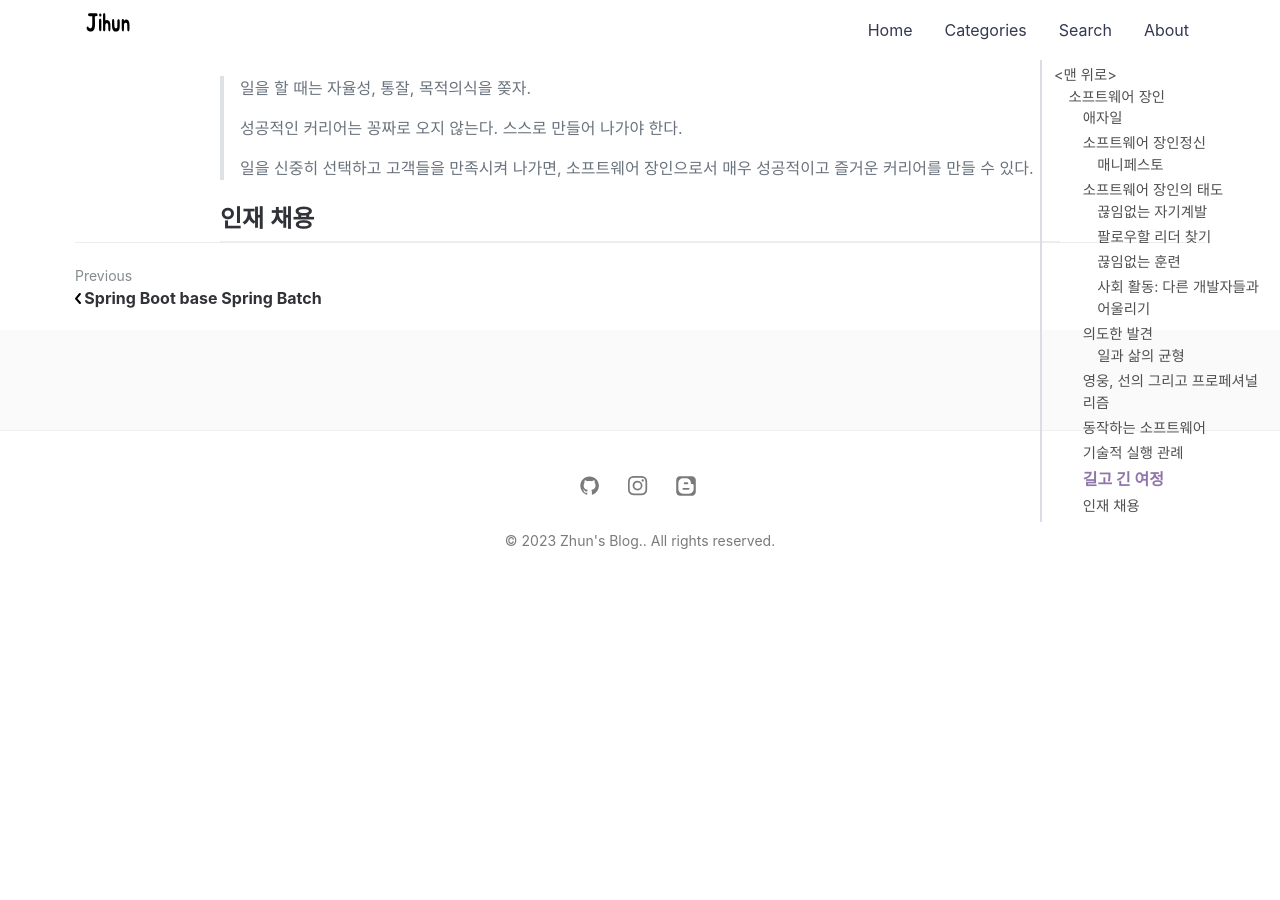
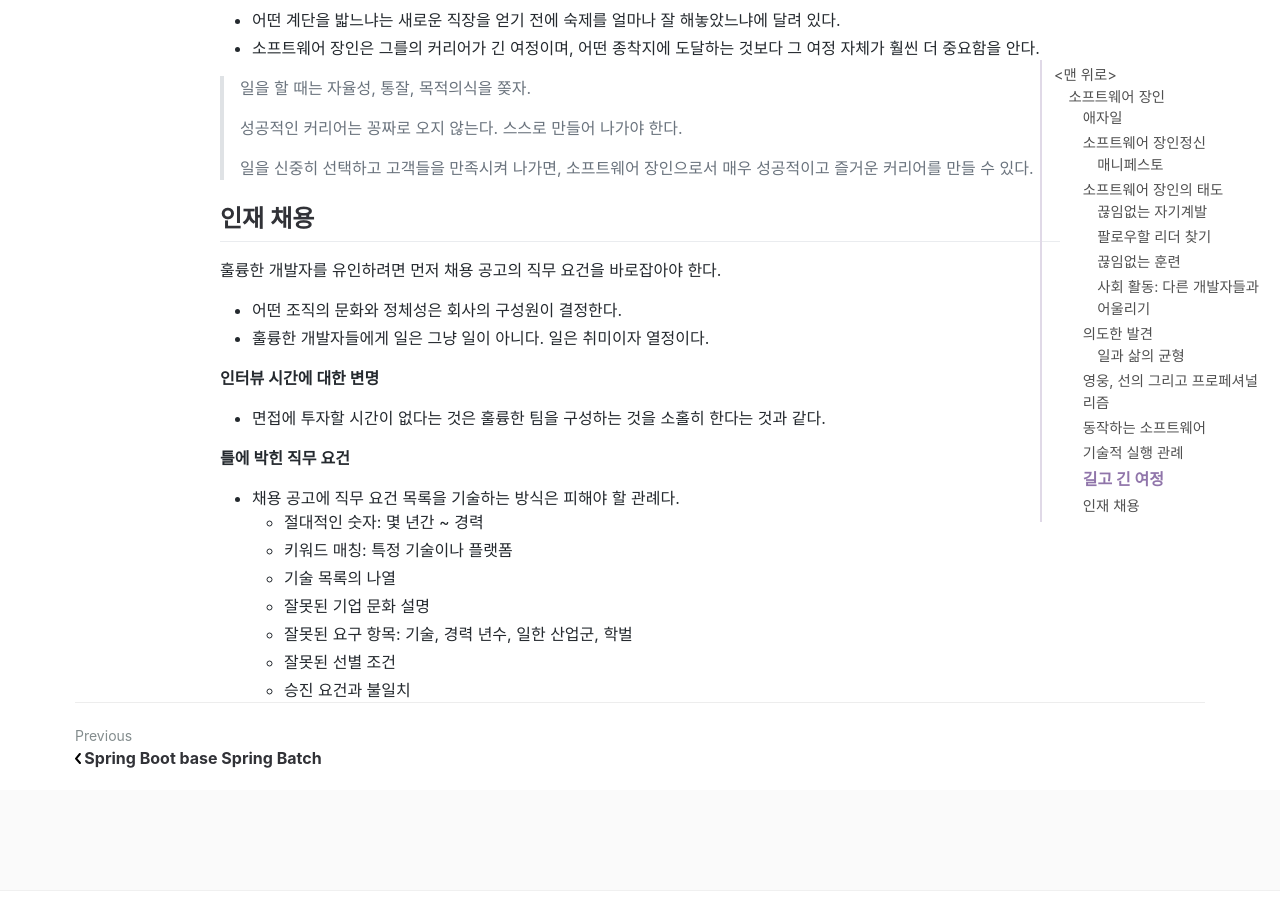
Before and after one commit to jihunparkme/jihunparkme.github.io, a Jekyll site: the page built from _posts/2023-02-01-a-software-master.md, in a window 1280 px wide and 900 px high, scrolled down 9414 px. Built offline with Jekyll 4.4.1, drawn with Linux system fonts in a browser that asks for light colours; nearby versions of some CDN libraries; comment, search, counter and statistics services are not loaded; before the commit the page ends 10010 px from its top, so only the background shows below that.

Commit message:
[software master] 인재 채용

```diff
--- a/_posts/2023-02-01-a-software-master.md
+++ b/_posts/2023-02-01-a-software-master.md
@@ -374,3 +374,23 @@ XP 실행 관례의 일부를 살펴보자.
 
 
 ## 인재 채용
+
+훌륭한 개발자를 유인하려면 먼저 채용 공고의 직무 요건을 바로잡아야 한다.
+
+- 어떤 조직의 문화와 정체성은 회사의 구성원이 결정한다.
+- 훌륭한 개발자들에게 일은 그냥 일이 아니다. 일은 취미이자 열정이다.
+
+**인터뷰 시간에 대한 변명**
+
+- 면접에 투자할 시간이 없다는 것은 훌륭한 팀을 구성하는 것을 소홀히 한다는 것과 같다.
+
+**틀에 박힌 직무 요건**
+
+- 채용 공고에 직무 요건 목록을 기술하는 방식은 피해야 할 관례다.
+  - 절대적인 숫자: 몇 년간 ~ 경력
+  - 키워드 매칭: 특정 기술이나 플랫폼
+  - 기술 목록의 나열
+  - 잘못된 기업 문화 설명
+  - 잘못된 요구 항목: 기술, 경력 년수, 일한 산업군, 학벌
+  - 잘못된 선별 조건
+  - 승진 요건과 불일치
```
